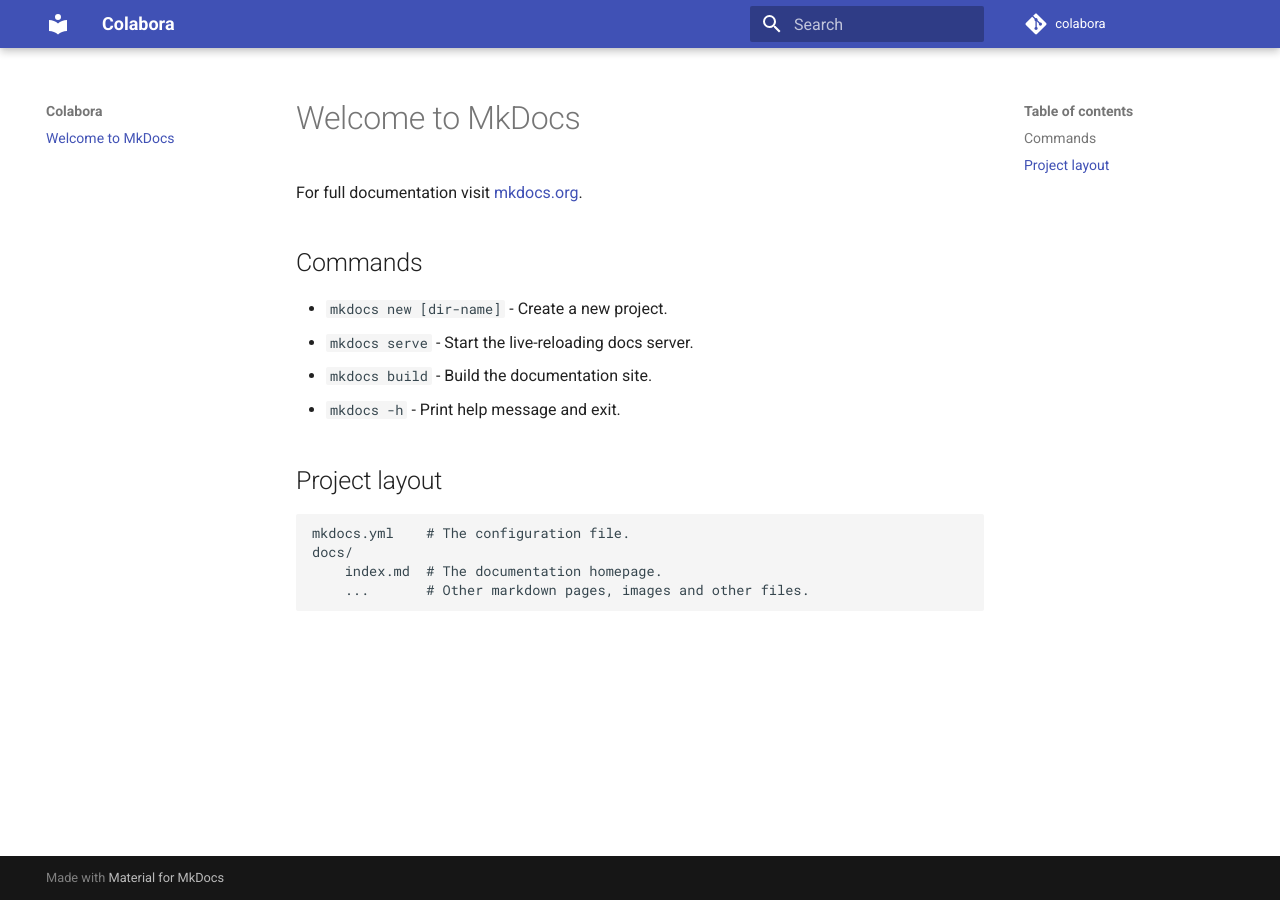
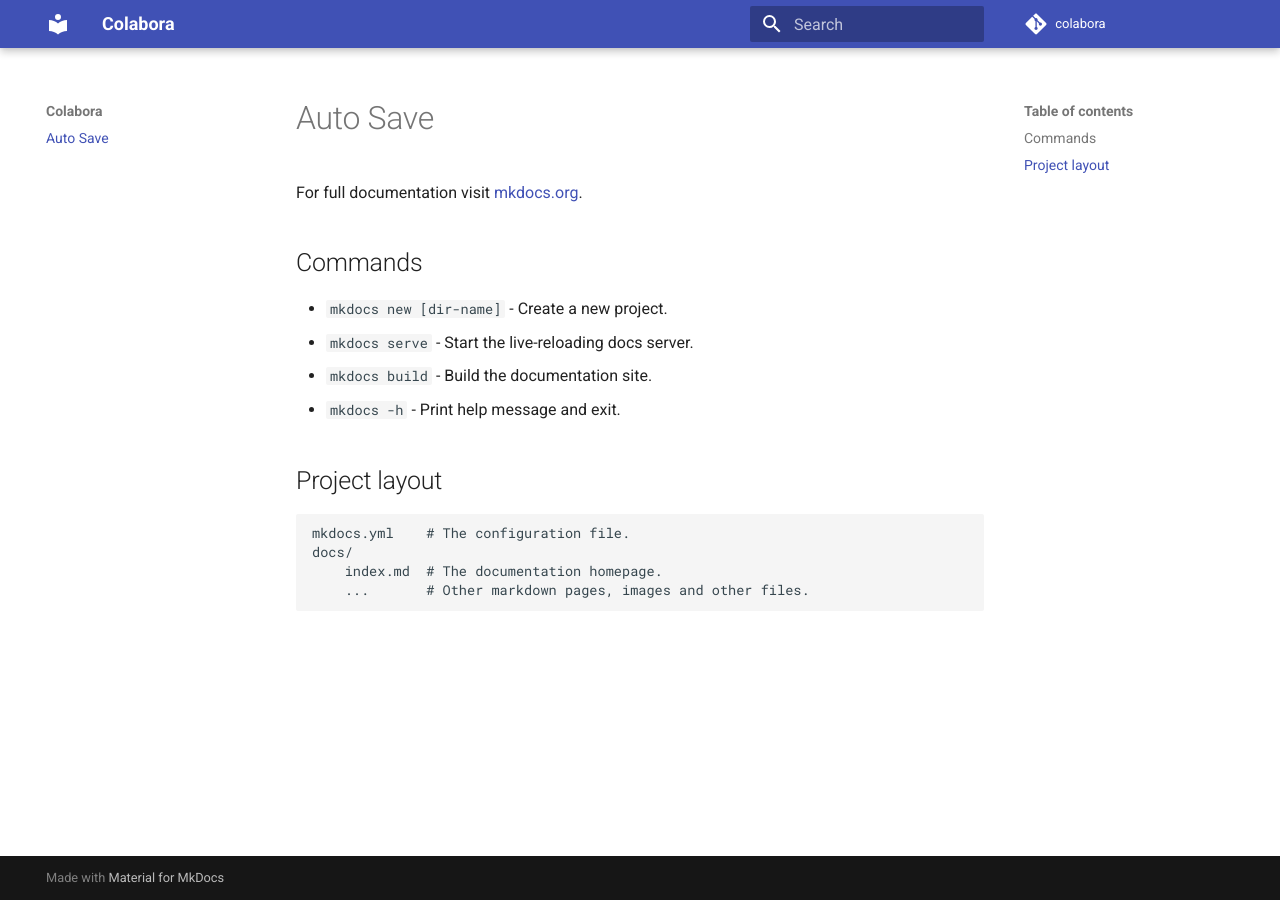
Before and after one commit to trabalhos-si-fiap/colabora-app, an MkDocs documentation site: the page built from docs/index.md, in a window 1280 px wide. Built offline with MkDocs 1.6.1 and Material for MkDocs 9.7.7, drawn with Linux system fonts in a browser that asks for light colours; comment, search, counter and statistics services are not loaded.

Commit message:
Iniciando documentação

```diff
--- a/docs/index.md
+++ b/docs/index.md
@@ -1,4 +1,4 @@
-# Welcome to MkDocs
+# Auto Save
 
 For full documentation visit [mkdocs.org](https://www.mkdocs.org).
 
--- a/mkdocs.yml
+++ b/mkdocs.yml
@@ -10,7 +10,7 @@
   #favicon: assets/favicon.png
 
 markdown_extensions:
-  - attrs_list
+  - attr_list
 
 extra_css:
   - stylesheets/extra.css
```
